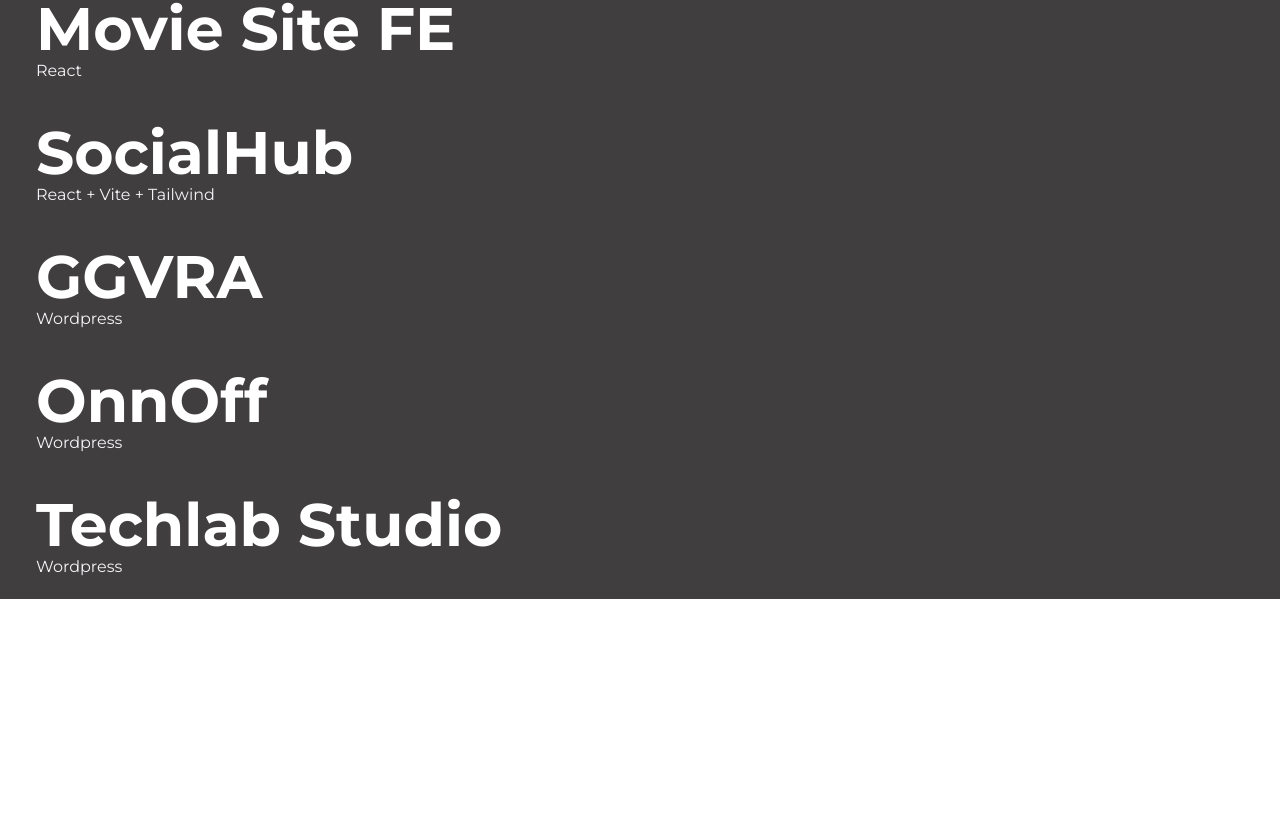
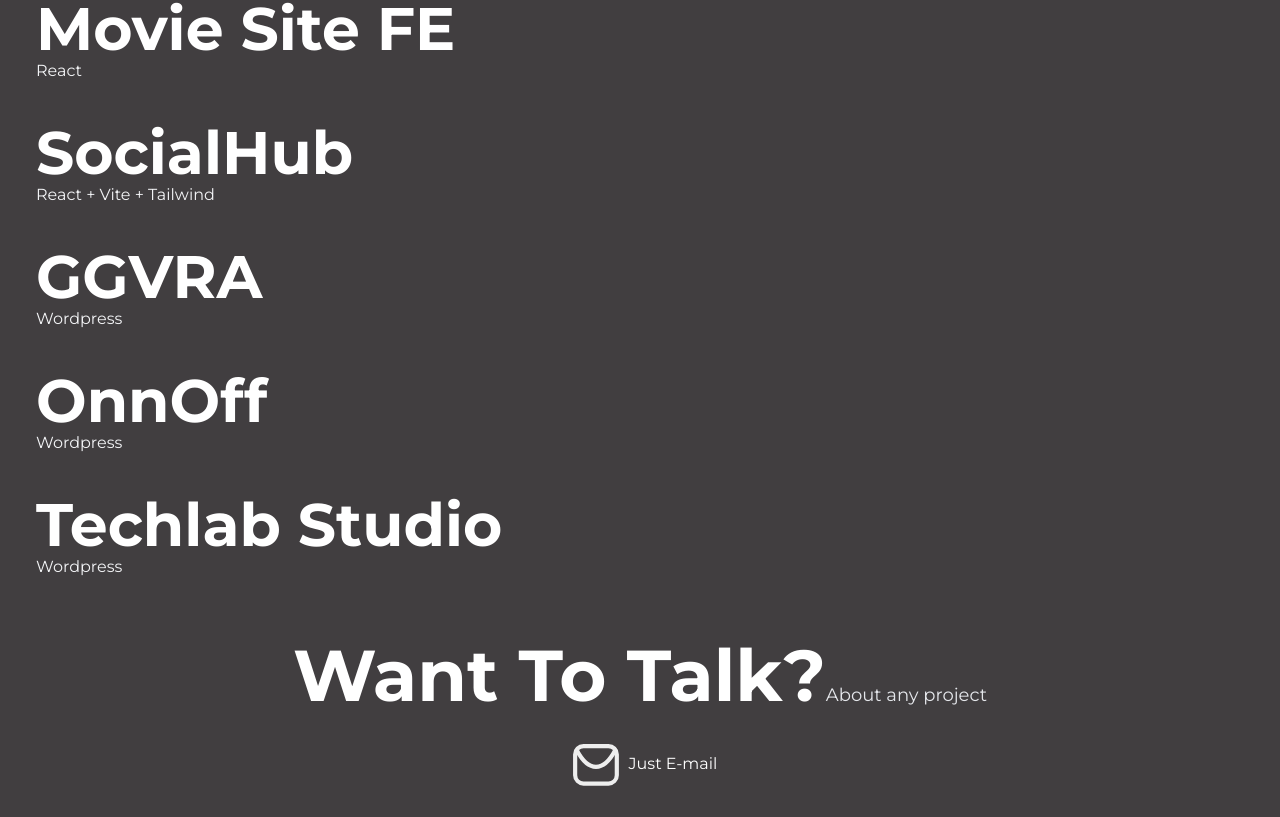
Before and after one commit to jaseemuddinn/Portfolio, a React (Vite) app: page / in a window 1280 px wide. Shown: the part 2184-3001 px from the top of the page. Before the commit the page ends 2783 px from the top, so only its background shows below. Built offline with nearby package versions, Linux system fonts and the light colour scheme.

Commit message:
bug fixes

```diff
--- a/src/App.jsx
+++ b/src/App.jsx
@@ -4,7 +4,7 @@
 // import Skills from './components/Skills/Skills'
 import PointerCircle from './components/Pointer/PointerCircle'
 import Project from './components/Project/Project'
-// import Contact from './components/contact/contact'
+import Contact from './components/contact/contact'
 function App() {
   return (
     <>
@@ -13,7 +13,7 @@
       <About />
       {/* <Skills /> */}
       <Project />
-      {/* <Contact /> */}
+      <Contact />
     </>
   )
 }
```
